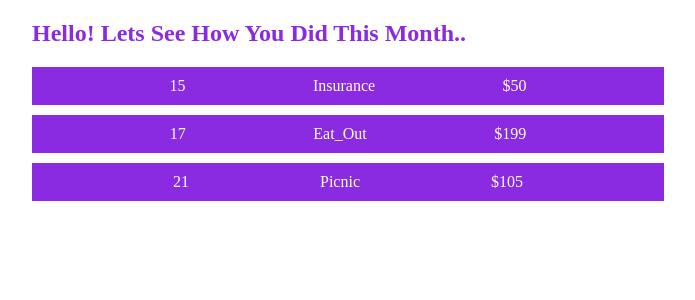
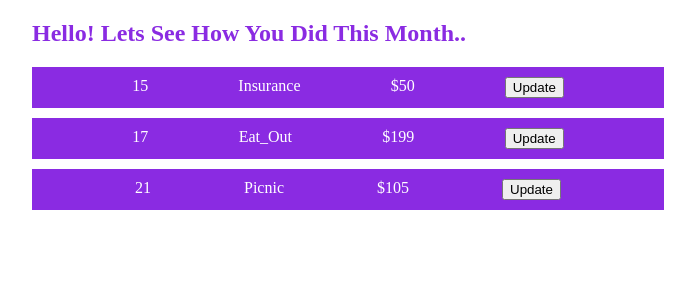
Before and after one commit to Sreeram2000/ReactDive, a React (Create React App) app in the folder expense_tracker/: page / in a window 1280 px wide. Shown: the top 300 px of the page, without its empty margins (292-987 px from the left). Built offline with nearby package versions, Linux system fonts and the light colour scheme.

Commit message:
Add UseState to title

```diff
--- a/expense_tracker/src/components/Expenses.js
+++ b/expense_tracker/src/components/Expenses.js
@@ -1,11 +1,20 @@
+import React,{useState} from 'react';
 import './Expenses.css';
 function Expenses(props) {
+    // let title = props.expenses.title
+    let [title,setTitle] = useState(props.expenses.title)
     return (
         <div className="Expenses-container">
             <div className="Expenses-item">
                 <div className="Expenses-date">{props.expenses.date}</div>
-                <div className="Expenses-title">{props.expenses.title}</div>
+                <div className="Expenses-title">{title}</div>
                 <div className="Expenses-cost">${props.expenses.cost}</div>
+                <button onClick={ () =>
+                    {
+                        setTitle('Updated!')
+                        console.log("Hurray!!")
+                    }
+                }>Update</button>
             </div>
         </div>
     )
```
